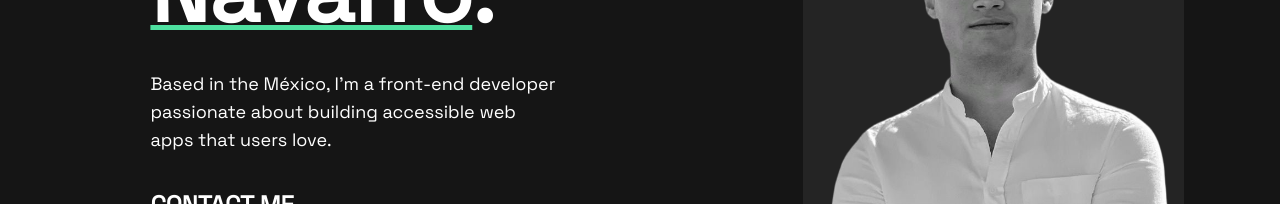
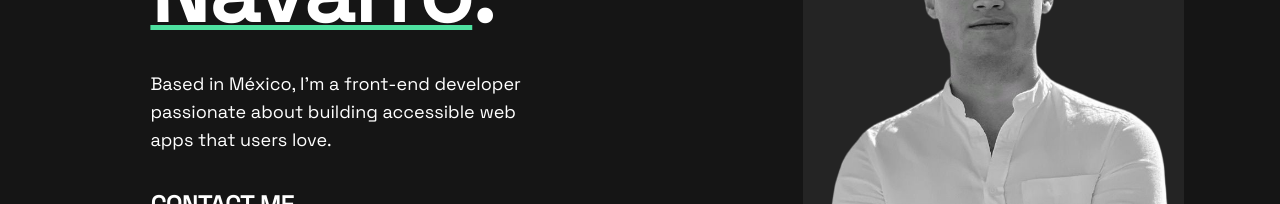
Before and after one commit to aldonava09/portfolio, a React (Create React App) app: page / in a window 1280 px wide. Shown: the part 295-499 px from the top of the page. Built offline with nearby package versions, Linux system fonts and the light colour scheme.

Commit message:
Correccion de bug Header

```diff
--- a/src/components/header/header-text/header-text.js
+++ b/src/components/header/header-text/header-text.js
@@ -5,7 +5,7 @@ function HeaderText({contactLink}) {
     return (
       <div className="header-text__container">
         <h1 className='header-text__title'>Nice to meet you! I’m <span className='header-text__title-name'>Aldo Navarro</span>.</h1>
-        <p className='header-text__paragraph'>Based in the México, I’m a front-end developer passionate about building accessible web apps that users love.</p>
+        <p className='header-text__paragraph'>Based in México, I’m a front-end developer passionate about building accessible web apps that users love.</p>
         <a className='header-text__link' href={contactLink}>CONTACT ME</a>
       </div>
     );
```
Also changed, not shown: 7 other files (tests, documents, lock files or other folders).
